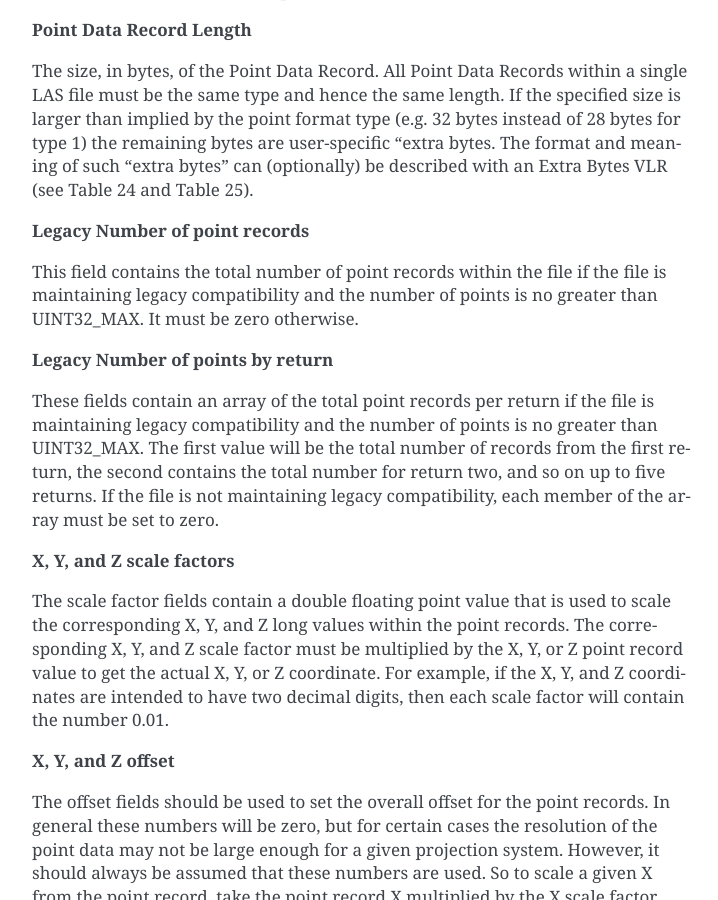
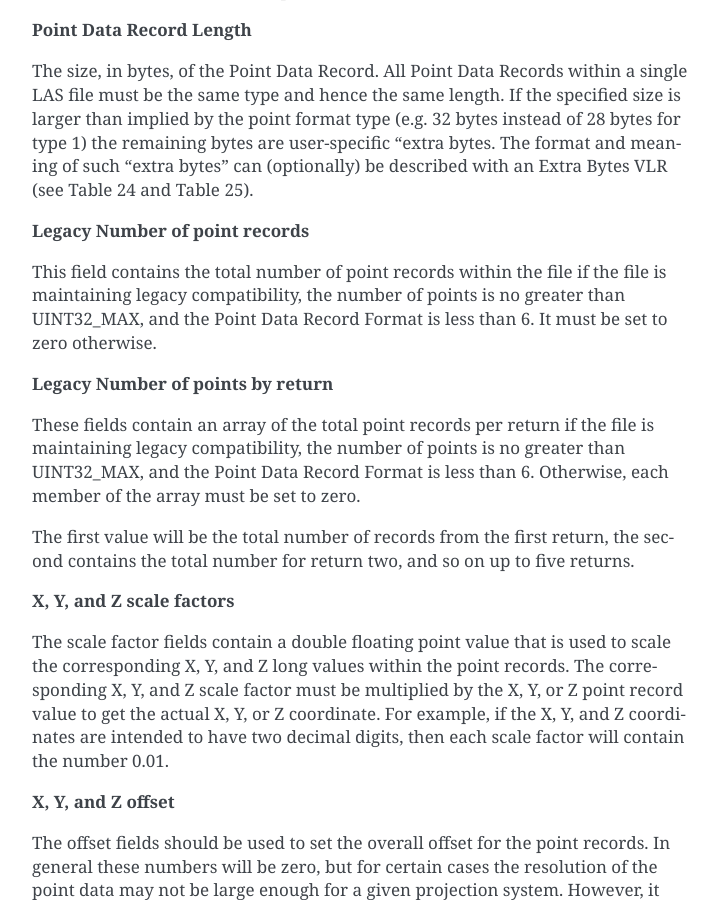
Before and after one commit to ASPRSorg/LAS, a Sphinx documentation site: the page built from source/02.04_header.txt, in a window 1280 px wide and 900 px high, scrolled down 4914 px. Shown: the whole window, without its empty margins (388-1106 px from the left). Built offline with Sphinx 7.4.7, drawn with Linux system fonts in a browser that asks for light colours.

Commit message:
Clarified that Legacy point counts should be zero for PDRF 6-10. (Closes #12)

```diff
--- a/source/02.04_header.txt
+++ b/source/02.04_header.txt
@@ -280,17 +280,20 @@
 **Legacy Number of point records**
 
 This field contains the total number of point records within the file if the
-file is maintaining legacy compatibility and the number of points is no greater
-than UINT32_MAX. It must be zero otherwise.
+file is maintaining legacy compatibility, the number of points is no greater
+than UINT32_MAX, and the Point Data Record Format is less than 6. It must be
+set to zero otherwise.
 
 **Legacy Number of points by return**
 
 These fields contain an array of the total point records per return if the file
-is maintaining legacy compatibility and the number of points is no greater than
-UINT32_MAX. The first value will be the total number of records from the first
+is maintaining legacy compatibility, the number of points is no greater than
+UINT32_MAX, and the Point Data Record Format is less than 6. Otherwise, each
+member of the array must be set to zero.
+
+The first value will be the total number of records from the first
 return, the second contains the total number for return two, and so on up to
-five returns. If the file is not maintaining legacy compatibility, each member
-of the array must be set to zero.
+five returns.
 
 **X, Y, and Z scale factors**
 
```
Also changed, not shown: source/01_intro.txt (+4 -3 lines).
